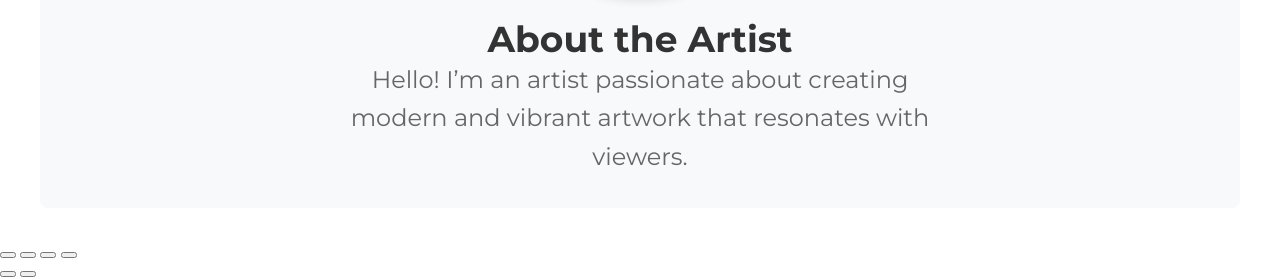
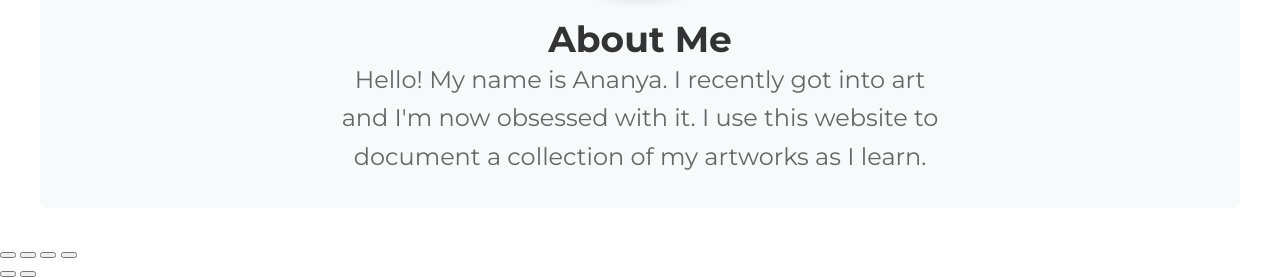
Before and after one commit to aurthogonal/aurthogonal.github.io, a website: page index.html in a window 1280 px wide. Shown: the part 606-884 px from the top of the page. Drawn offline with Linux system fonts and the light colour scheme; some packages are replaced by stand-ins of ours; no server answers; a script that the page names is missing.

Commit message:
update bio

```diff
--- a/index.html
+++ b/index.html
@@ -49,8 +49,8 @@
   <!-- About Section -->
   <section id="about" class="about-section">
     <img src="ananya.png" alt="Your photo" class="about-photo">
-    <h2>About the Artist</h2>
-    <p>Hello! I’m an artist passionate about creating modern and vibrant artwork that resonates with viewers.</p>
+    <h2>About Me</h2>
+    <p>Hello! My name is Ananya. I recently got into art and I'm now obsessed with it. I use this website to document a collection of my artworks as I learn.</p>
   </section>
 
   <!-- PhotoSwipe HTML Structure -->
```
